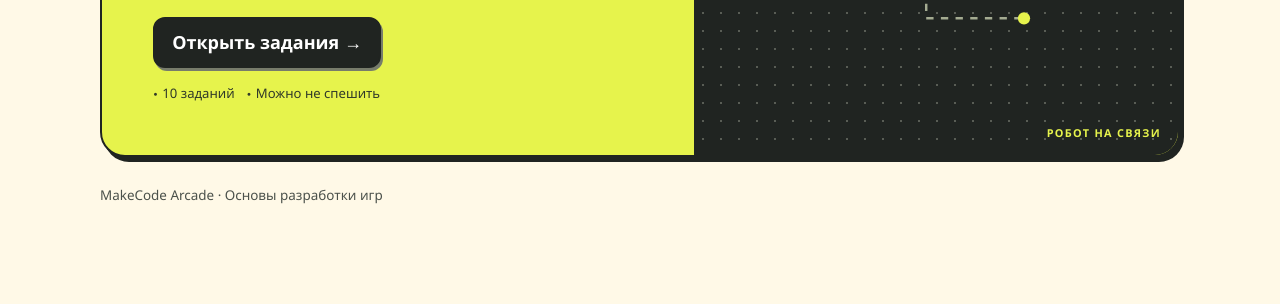
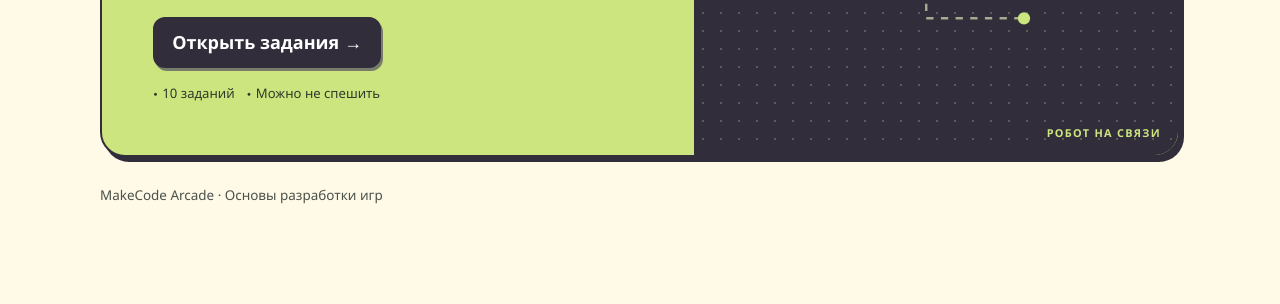
Before and after one commit to smirnovairina7090-blip/it-start-game-workshop, a plain HTML site: page index.html in a window 1280 px wide. Shown: the part 496-800 px from the top of the page. Drawn offline with Linux system fonts and the light colour scheme.

Commit message:
Use the course brand colors in the worksheet

```diff
--- a/index.html
+++ b/index.html
@@ -7,9 +7,9 @@
 <title>Игровая мастерская · Креайтивика</title>
 <style>
 :root {
-  --ink: #202421; --soft: #4b514b; --cream: #fff9e7; --paper: #fffefa;
-  --lime: #e6f34c; --gold: #ffbd46; --violet: #eee5fa; --green: #def0cf;
-  --line: #d7d8cb; --shadow: 4px 5px 0 var(--ink);
+  --ink: #312d3a; --soft: #4b514b; --cream: #fff9e7; --paper: #fffefa;
+  --lime: #cde57f; --gold: #f8b132; --violet: #eee5fa; --green: #def0cf;
+  --brand-green: #93c021; --line: #d7d8cb; --shadow: 4px 5px 0 var(--ink);
   color: var(--ink); background: var(--cream); font-family: 'Segoe UI', Arial, sans-serif;
   font-synthesis: none;
 }
@@ -28,7 +28,7 @@ header { border-bottom: 1px solid #d8d4c3; background: var(--paper); }
 .wrap { width: min(1080px, 100% - 40px); margin: 0 auto; }
 .brandbar { min-height: 69px; display: flex; align-items: center; justify-content: space-between; gap: 10px; }
 .brand { display: flex; align-items: center; gap: 9px; font-weight: 850; letter-spacing: -.045em; font-size: clamp(1.05rem, 4vw, 1.35rem); }
-.brand i { width: 25px; height: 25px; display: block; background: var(--lime); border: 2px solid; border-radius: 6px; transform: rotate(-12deg); position: relative; }
+.brand i { width: 25px; height: 25px; display: block; background: var(--brand-green); border: 2px solid; border-radius: 6px; transform: rotate(-12deg); position: relative; }
 .brand i::after { position: absolute; content: ''; width: 9px; height: 9px; background: var(--ink); inset: 6px; clip-path: polygon(0 0, 100% 45%, 0 100%); }
 .course, .tag { font-size: .75rem; font-weight: 800; letter-spacing: .09em; text-transform: uppercase; }
 .course { white-space: nowrap; background: var(--green); border: 1px solid; border-radius: 999px; padding: 5px 11px; }
@@ -113,7 +113,7 @@ select { color: var(--ink); font: inherit; width: 100%; min-width: 0; padding: 8
 .sort b { font-size: .89rem; color: var(--soft); text-align: center; }
 .move { padding: 0; min-height: 42px; font-size: 1.15rem; }
 .move:disabled { opacity: .45; }
-.scene { max-width: 465px; background: #292e35; border: 2px solid #202421; border-radius: 14px; padding: 12px; display: grid; gap: 10px; }
+.scene { max-width: 465px; background: #292e35; border: 2px solid #312d3a; border-radius: 14px; padding: 12px; display: grid; gap: 10px; }
 .scene .zone { margin: 0; border-radius: 8px; }
 .scene figure { margin: 0; min-height: 70px; display: grid; place-items: center; color: white; }
 .scene svg { width: 66px; height: 62px; }
@@ -137,7 +137,7 @@ footer { padding: 0 0 22px; color: var(--soft); font-size: .84rem; }
 footer .wrap { display: flex; flex-wrap: wrap; justify-content: space-between; align-items: center; gap: 4px 14px; }
 footer button { font-size: inherit; }
 dialog { max-width: min(440px, 100% - 36px); border: 2px solid; border-radius: 17px; background: var(--paper); padding: 22px; color: var(--ink); }
-dialog::backdrop { background: #20242199; }
+dialog::backdrop { background: #312d3a99; }
 dialog p { margin: 9px 0 16px; }
 dialog form { display: flex; flex-wrap: wrap; gap: 8px; }
 .sr { position: absolute; width: 1px; height: 1px; padding: 0; margin: -1px; overflow: hidden; clip-path: inset(50%); white-space: nowrap; }
@@ -241,21 +241,21 @@ const steps = [
 
 const robot = (hero = false) => `<svg viewBox="${hero ? '0 0 360 310' : '92 57 176 175'}" aria-hidden="true" fill="none" xmlns="http://www.w3.org/2000/svg">
   ${hero ? `<g stroke="#a4ab91" stroke-width="2" stroke-dasharray="6 6"><path d="M19 205h70l31-32m143-53 38-32h41M172 219v48h80M104 111H63V63H32"/></g>
-  <g fill="#e6f34c"><circle cx="22" cy="205" r="5"/><circle cx="338" cy="88" r="5"/><circle cx="32" cy="63" r="5"/><circle cx="252" cy="267" r="5"/></g>
-  <g transform="translate(264 155) rotate(12)"><rect width="57" height="46" rx="8" fill="#ffbd46"/><path d="M10 16h37M28 3v21" stroke="#202421" stroke-width="3"/></g>
-  <g transform="translate(34 124) rotate(-12)"><rect width="53" height="40" rx="8" fill="#eee5fa"/><path d="m20 12-7 8 7 8m13-16 7 8-7 8" stroke="#202421" stroke-width="3" stroke-linecap="round"/></g>` : ''}
-  <g stroke="#202421" stroke-width="5" stroke-linejoin="round">
-    <path d="M159 191v29h-34v-24m78-5v29h34v-24" fill="#ffbd46"/>
+  <g fill="#cde57f"><circle cx="22" cy="205" r="5"/><circle cx="338" cy="88" r="5"/><circle cx="32" cy="63" r="5"/><circle cx="252" cy="267" r="5"/></g>
+  <g transform="translate(264 155) rotate(12)"><rect width="57" height="46" rx="8" fill="#f8b132"/><path d="M10 16h37M28 3v21" stroke="#312d3a" stroke-width="3"/></g>
+  <g transform="translate(34 124) rotate(-12)"><rect width="53" height="40" rx="8" fill="#eee5fa"/><path d="m20 12-7 8 7 8m13-16 7 8-7 8" stroke="#312d3a" stroke-width="3" stroke-linecap="round"/></g>` : ''}
+  <g stroke="#312d3a" stroke-width="5" stroke-linejoin="round">
+    <path d="M159 191v29h-34v-24m78-5v29h34v-24" fill="#f8b132"/>
     <path d="M130 151h-23v39h25m98-39h22v39h-22" fill="#cbd88b"/>
-    <rect x="128" y="131" width="104" height="76" rx="19" fill="#e6f34c"/>
-    <path d="M180 77V61" stroke="#ffbd46" stroke-linecap="round"/>
-    <circle cx="180" cy="57" r="8" fill="#ffbd46"/>
+    <rect x="128" y="131" width="104" height="76" rx="19" fill="#cde57f"/>
+    <path d="M180 77V61" stroke="#f8b132" stroke-linecap="round"/>
+    <circle cx="180" cy="57" r="8" fill="#f8b132"/>
     <rect x="112" y="75" width="136" height="84" rx="23" fill="#fffefa"/>
-    <rect x="127" y="89" width="106" height="54" rx="14" fill="#202421"/>
-    <rect x="158" y="168" width="45" height="20" rx="5" fill="#ffbd46"/>
+    <rect x="127" y="89" width="106" height="54" rx="14" fill="#312d3a"/>
+    <rect x="158" y="168" width="45" height="20" rx="5" fill="#f8b132"/>
   </g>
-  <path d="M149 112v8m62-8v8m-39 4c4 5 12 5 16 0" stroke="#e6f34c" stroke-width="6" stroke-linecap="round"/>
-  <path d="m181 171-6 8h10l-6 7" stroke="#202421" stroke-width="2.5" stroke-linecap="round" stroke-linejoin="round"/>
+  <path d="M149 112v8m62-8v8m-39 4c4 5 12 5 16 0" stroke="#cde57f" stroke-width="6" stroke-linecap="round"/>
+  <path d="m181 171-6 8h10l-6 7" stroke="#312d3a" stroke-width="2.5" stroke-linecap="round" stroke-linejoin="round"/>
 </svg>`;
 
 const key = 'creitivika-it-start-m6-worksheet-v1';
```
